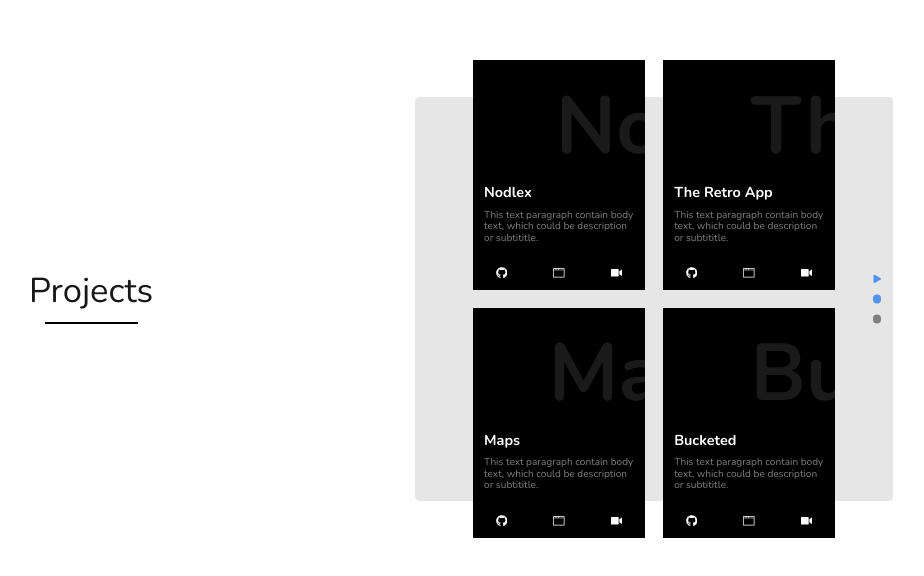
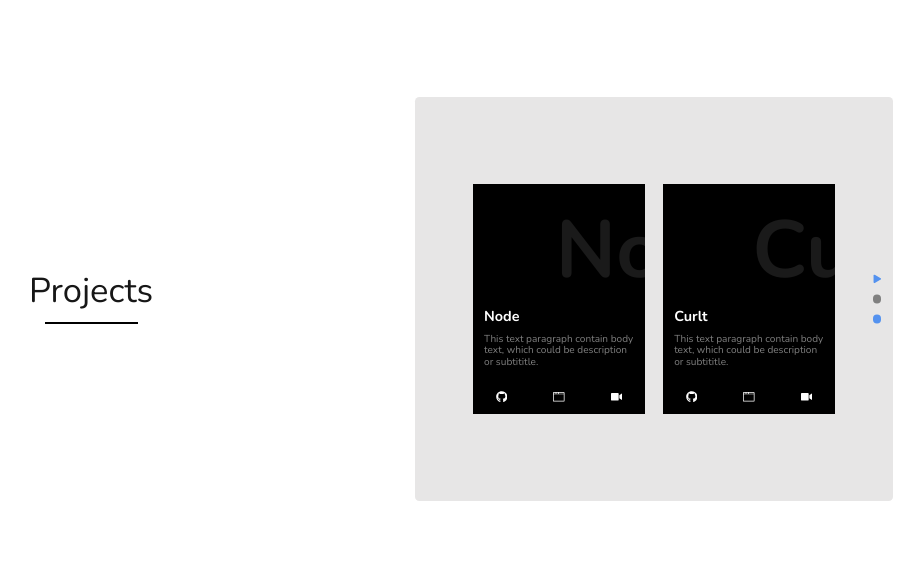
Before and after one commit to as-ajitsingh/ultimate-portfolio-v2, a Next.js app: page / in a window 1280 px wide. Shown: the part 1701-2277 px from the top of the page, without its empty margins (179-1103 px from the left). Built offline with nearby package versions, Linux system fonts and the light colour scheme.

Commit message:
add animation to carousel

```diff
--- a/package.json
+++ b/package.json
@@ -9,6 +9,7 @@
     "lint": "next lint"
   },
   "dependencies": {
+    "framer-motion": "12.10.5",
     "next": "15.3.2",
     "react": "^19.0.0",
     "react-dom": "^19.0.0",
--- a/src/app/components/carousels/carousel-01/index.jsx
+++ b/src/app/components/carousels/carousel-01/index.jsx
@@ -2,6 +2,7 @@
 import { useEffect, useRef, useState } from "react";
 import Card from "../../card";
 import { FaPlay } from "react-icons/fa";
+import { motion } from "framer-motion";
 
 const Carousel01 = ({}) => {
   const projects = [
@@ -28,7 +29,7 @@ const Carousel01 = ({}) => {
   const [sliderPaused, setSliderPaused] = useState(false);
 
   useEffect(() => {
-    const sliderDuration = 3_000;
+    const sliderDuration = 5_000;
     if (!sliderPaused)
       sliderTimerRef.current = setInterval(() => {
         setCurrentPage((currentPage) =>
@@ -43,8 +44,16 @@ const Carousel01 = ({}) => {
     <>
       <div className="h-140 flex items-center relative bg-secondary-700 px-20 rounded-md">
         <div className="grid grid-cols-2 gap-6">
-          {projectPages[currentPage].map((title, idx) => (
-            <Card key={idx} title={title} />
+          {projectPages[currentPage].map((title, i) => (
+              <motion.div
+                key={title}
+                initial={{ scale: 0.8, opacity: 0 }}
+                animate={{ scale: 1, opacity: 1 }}
+                exit={{ scale: 0.8, opacity: 0 }}
+                transition={{ delay: i* 0.2, duration: 0.7 }}
+              >
+                <Card key={title} title={title} />
+              </motion.div>
           ))}
         </div>
         <div className="absolute right-4 top-1/2 transform -translate-y-1/2 flex flex-col gap-4 items-center">
--- a/src/app/page.js
+++ b/src/app/page.js
@@ -1,7 +1,5 @@
-import Image from "next/image";
 import CtaAvatar from "./components/cta-avatar";
-import Card from "./components/card";
-import Carousel01 from './components/carousels/carousel-01';
+import Carousel01 from "./components/carousels/carousel-01";
 
 export default function Home() {
   return (
@@ -52,7 +50,7 @@ export default function Home() {
           <span className="block w-3/4 border-b-2 border-primary-500 mx-auto mt-5"></span>
         </h1>
         <div className="flex items-center justify-center">
-         <Carousel01 />
+          <Carousel01 />
         </div>
       </section>
       <section
```
Also changed, not shown: 1 other file (tests, documents, lock files or other folders).
